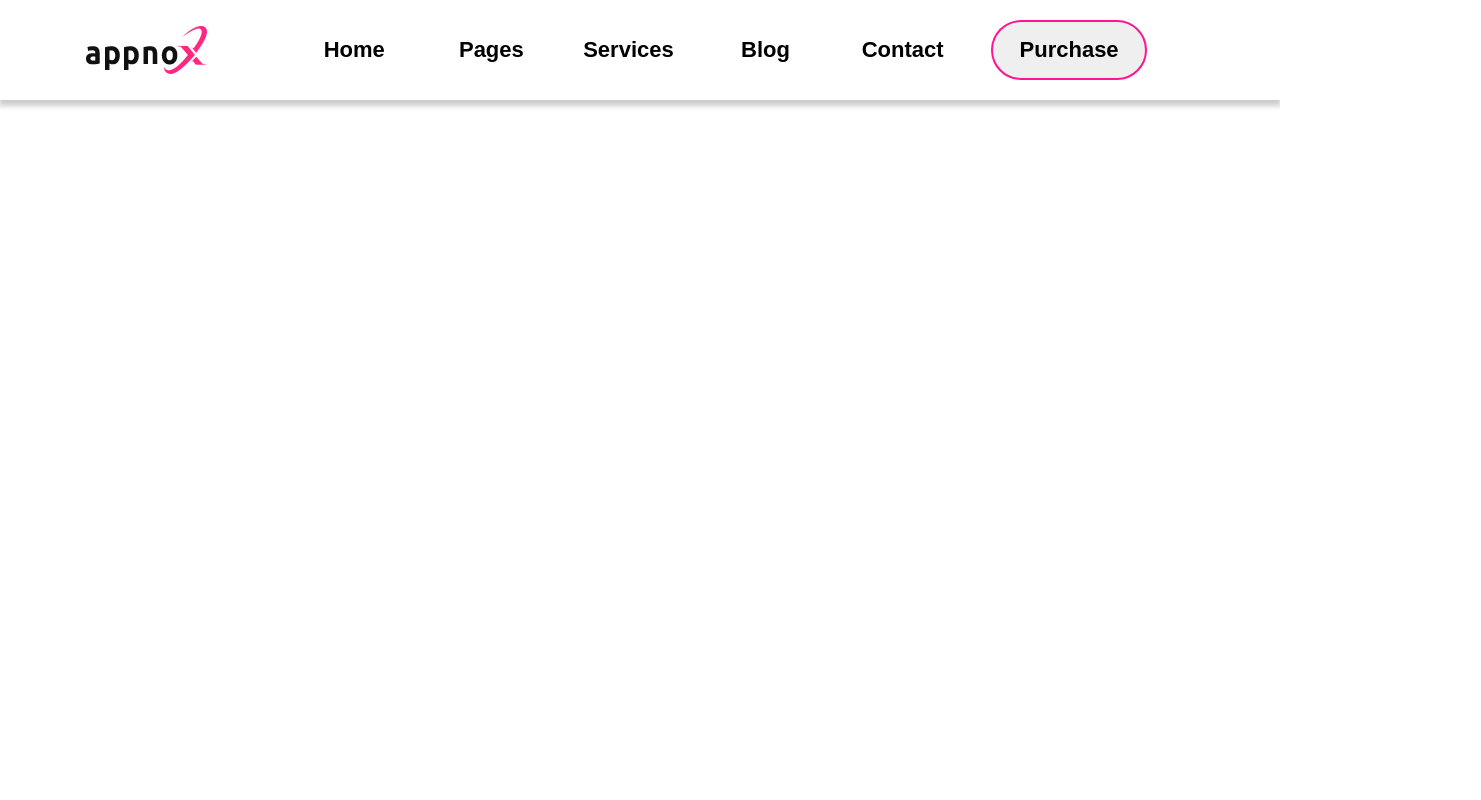
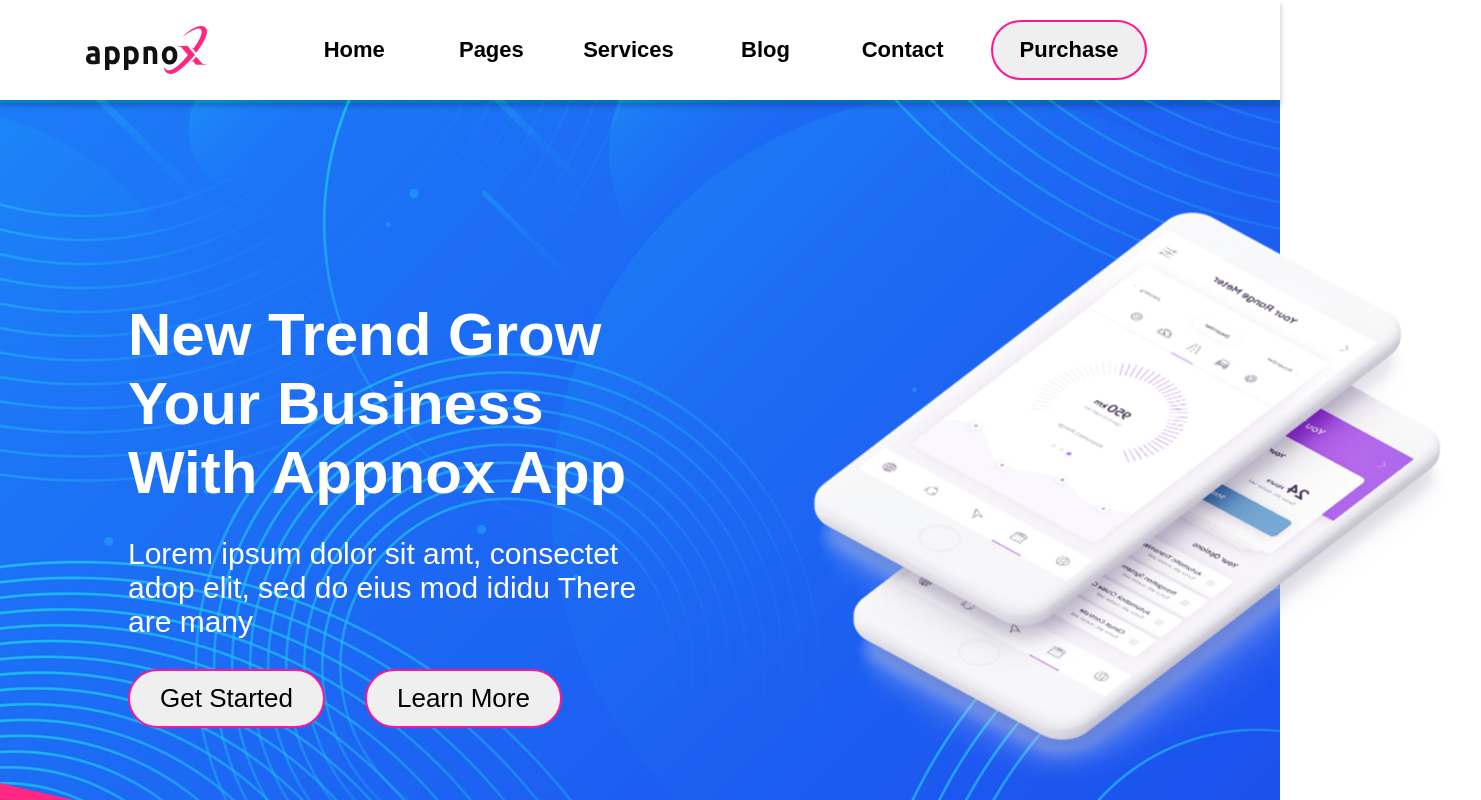
Before and after one commit to glv1at118/product-brief, a Vue app: page / in a window 1280 px wide. Shown: the top 800 px of the page, 1481 px wide, since content can reach past the window. Built offline with nearby package versions, Linux system fonts and the light colour scheme.

Commit message:
ImpressionBanner done

```diff
--- a/src/App.vue
+++ b/src/App.vue
@@ -1,15 +1,18 @@
 <template>
   <div id="app">
     <NavigationBar />
+    <ImpressionBanner />
   </div>
 </template>
 
 <script>
 import NavigationBar from "./components/NavigationBar.vue";
+import ImpressionBanner from "./components/ImpressionBanner.vue";
 export default {
   name: "App",
   components: {
-    NavigationBar
+    NavigationBar,
+    ImpressionBanner
   }
 };
 </script>
--- /dev/null
+++ b/src/components/ImpressionBanner.vue
@@ -0,0 +1,93 @@
+<template>
+  <div id="impression-banner">
+    <div id="phone-box">
+      <img src="../assets/hero-mobile-1.png" alt="img not accessible" />
+    </div>
+    <div id="banner-box">
+      <div class="title">{{titleDescription}}</div>
+      <div class="content">{{contentDescription}}</div>
+      <div class="buttons">
+        <button>Get Started</button>
+        <button>Learn More</button>
+      </div>
+    </div>
+  </div>
+</template>
+
+<script>
+import { ref } from "vue";
+export default {
+  name: "ImpressionBanner",
+  setup() {
+    let titleDescription = ref("New Trend Grow Your Business With Appnox App");
+    let contentDescription = ref(
+      "Lorem ipsum dolor sit amt, consectet adop elit, sed do eius mod ididu There are many"
+    );
+    return { titleDescription, contentDescription };
+  }
+};
+</script>
+
+<style lang="scss">
+$impression-img-url: "../assets/hero-bg-1.png";
+@mixin trans-dura($duration) {
+  transition-timing-function: ease-in-out;
+  transition-property: all;
+  transition-duration: $duration;
+}
+
+#impression-banner {
+  width: 100%;
+  height: 800px;
+  background-image: url($impression-img-url);
+  position: relative;
+}
+#phone-box {
+  position: absolute;
+  top: 50%;
+  left: 100%;
+  transform: translate(-70%, -50%);
+}
+#banner-box {
+  width: 40%;
+  height: 50%;
+  position: absolute;
+  top: 25%;
+  left: 10%;
+  color: white;
+
+  .title {
+    font-size: 60px;
+    font-weight: 700;
+    margin-bottom: 30px;
+  }
+  .content {
+    font-size: 30px;
+    margin-bottom: 30px;
+  }
+  .buttons {
+    width: 100%;
+    background-color: red;
+
+    button {
+      float: left;
+      height: 100%;
+      outline: none;
+      border-radius: 30px;
+      font-size: 26px;
+      border-style: none;
+      border: 2px solid deeppink;
+      box-sizing: border-box;
+      padding: 12px 30px 12px 30px;
+      margin-right: 40px;
+      cursor: pointer;
+      @include trans-dura(0.15s);
+
+      &:hover {
+        background-color: black;
+        color: white;
+      }
+    }
+  }
+}
+</style>
--- a/src/components/NavigationBar.vue
+++ b/src/components/NavigationBar.vue
@@ -49,6 +49,9 @@
   box-sizing: border-box;
   box-shadow: 0px 5px 5px 1px rgba(#000, 0.2);
   position: sticky;
+  top: 0px;
+  left: 0px;
+  z-index: 100;
 
   #content-box {
     height: 100%;
```
Also changed, not shown: src/assets/hero-bg-1.png (added).
